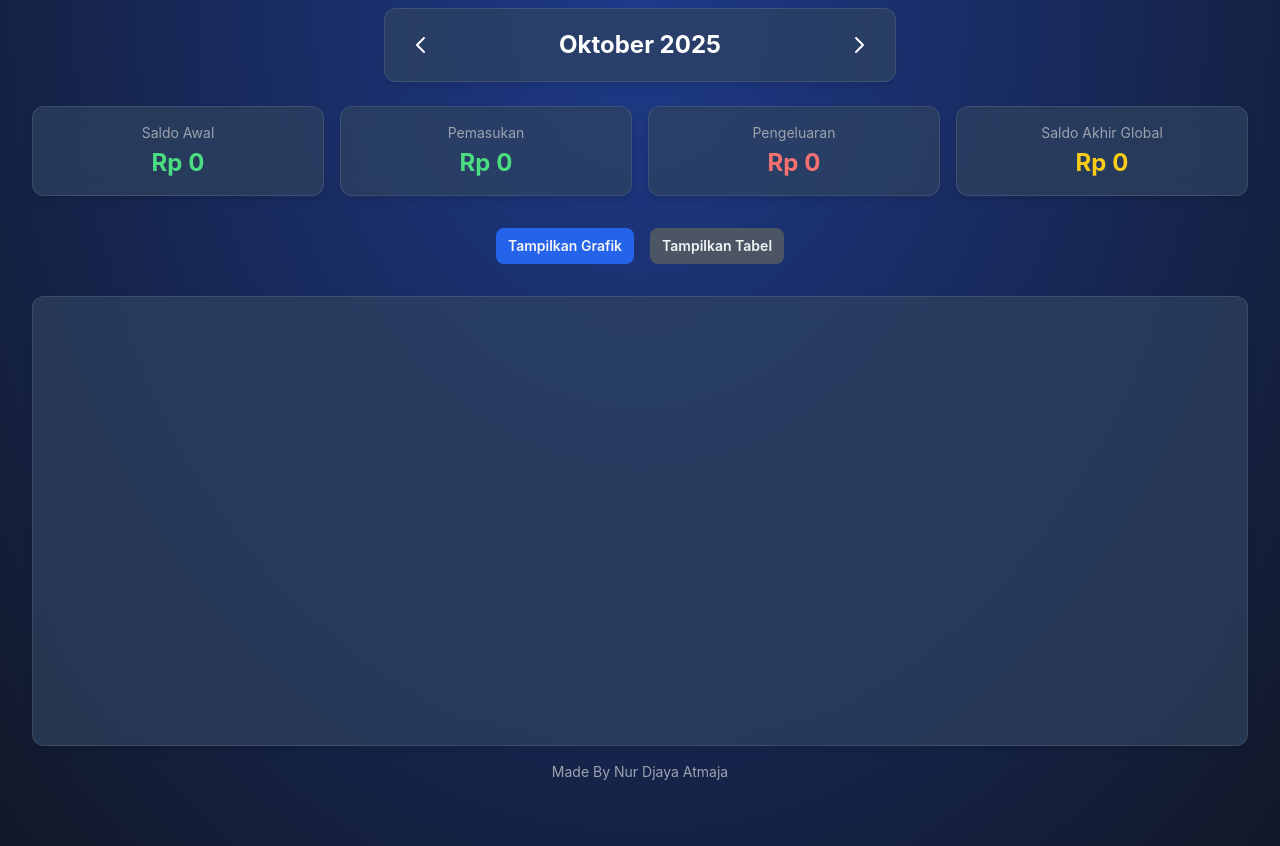
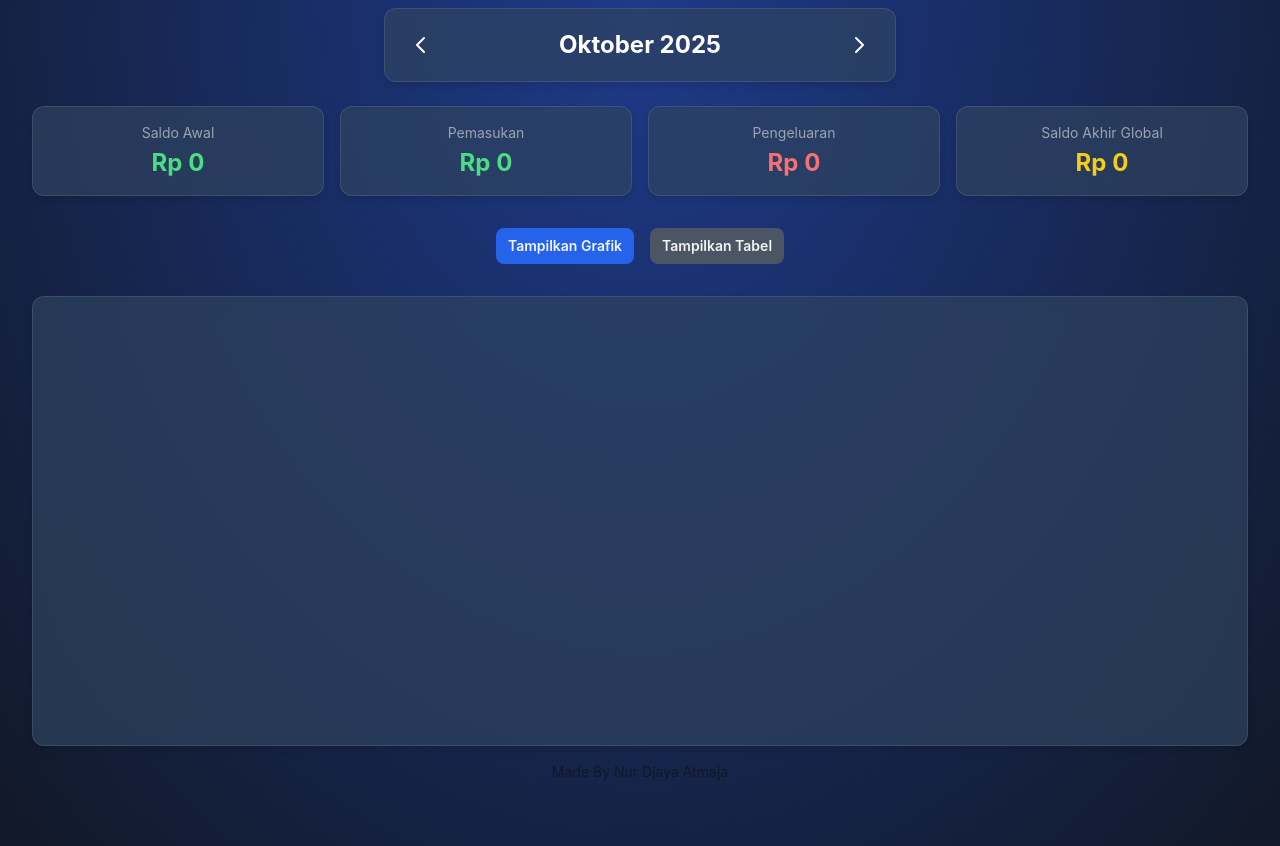
Before and after one commit to djgtry-ui/kas_rt17, a plain HTML site: page index.html in a window 1280 px wide. Shown: the part 96-942 px from the top of the page. Drawn offline with nearby package versions, Linux system fonts and the light colour scheme; no server answers.

Commit message:
Update index.html

```diff
--- a/index.html
+++ b/index.html
@@ -165,7 +165,7 @@
             <div id="chartError" class="text-center text-gray-400 mt-4 hidden">Tidak ada data untuk grafik di bulan ini.</div>
         </div>
 
-        <div class="text-center mb-8 text-gray-400 text-sm">
+        <div class="text-center mb-8 text-gray-900 text-sm">
             Made By Nur Djaya Atmaja
         </div>
 
```
